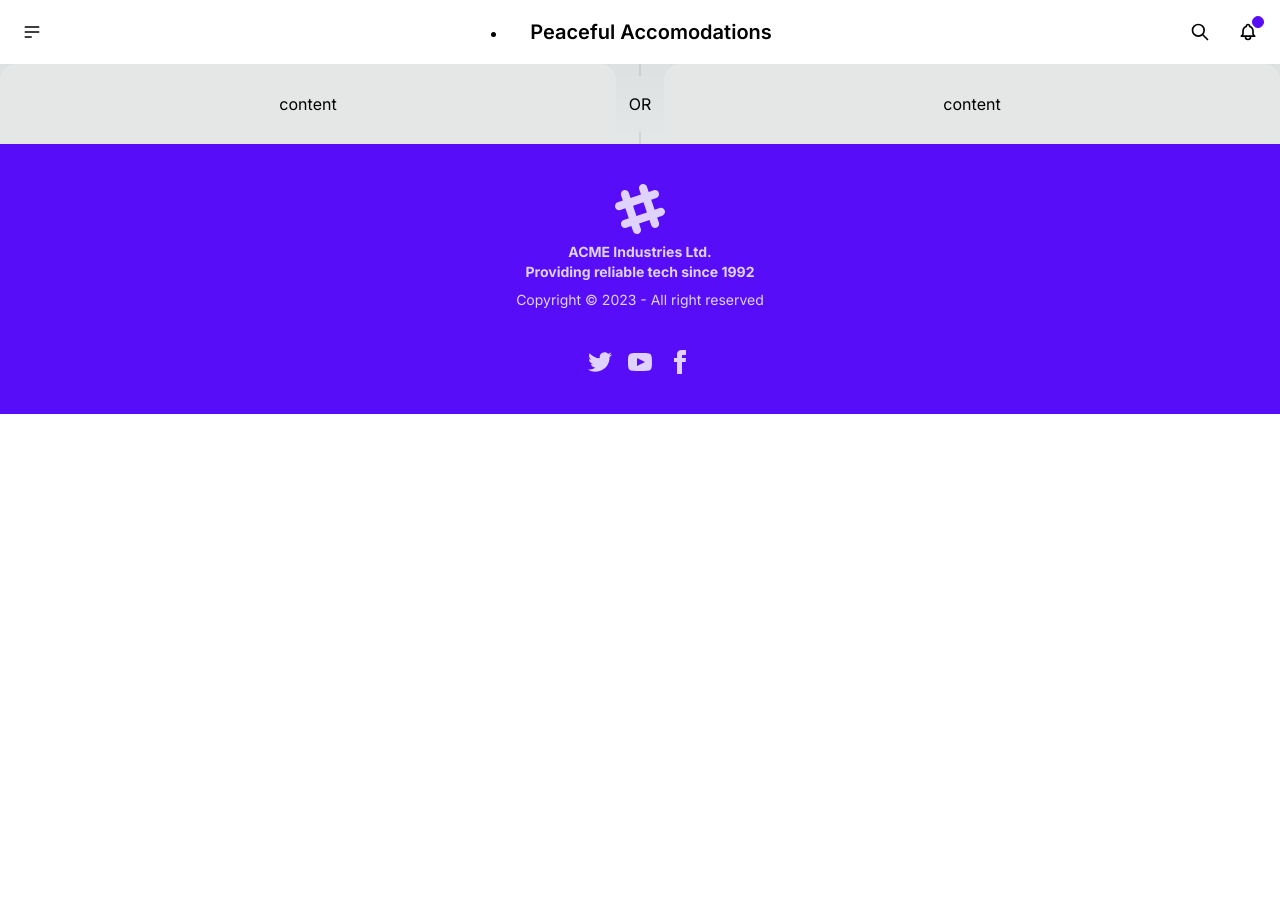
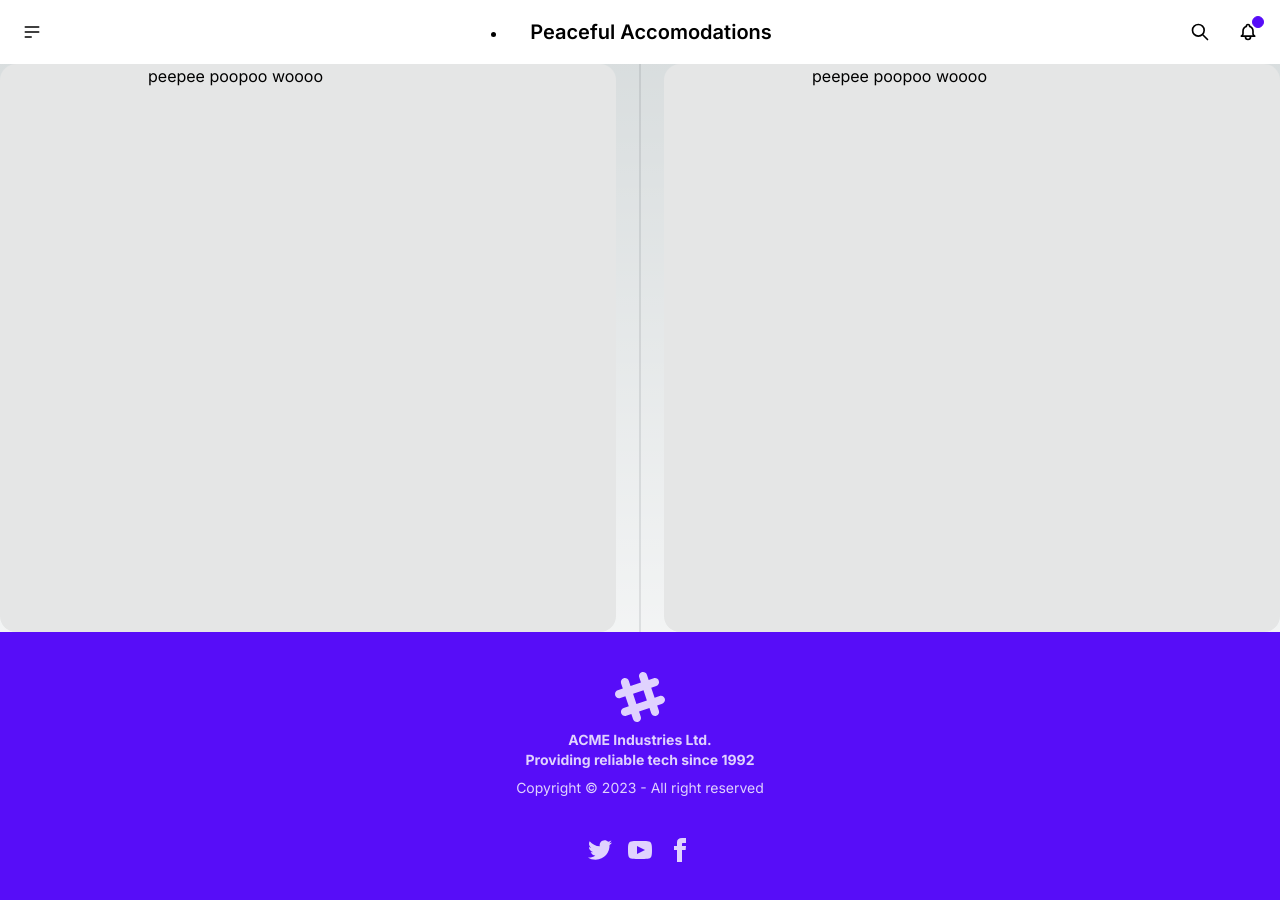
Before and after one commit to terminaltrifecta/PeacefulEscape, a Next.js app: page /property2 in a window 1280 px wide. Before the commit the page ends 800 px from the top, so only its background shows below. Built offline with nearby package versions, Linux system fonts and the light colour scheme.

Commit message:
put antboard in divder 🦍

```diff
--- /dev/null
+++ b/app/components/Artboard/artboard.tsx
@@ -0,0 +1,5 @@
+import React from "react";
+
+export default function Antboard() {
+  return <div className="artboard phone-1">peepee poopoo woooo</div>;
+}
--- a/app/components/divider/divider.tsx
+++ b/app/components/divider/divider.tsx
@@ -1,14 +1,14 @@
 import React from "react";
 
-export default function Divider() {
+export default function Divider({ ContentLeft, ContentRight }: any) {
   return (
     <div className="flex w-full">
-      <div className="grid h-20 flex-grow card bg-base-300 rounded-box place-items-center">
-        content
+      <div className="grid flex-grow card bg-base-300 rounded-box place-items-center">
+        {ContentLeft}
       </div>
-      <div className="divider divider-horizontal">OR</div>
-      <div className="grid h-20 flex-grow card bg-base-300 rounded-box place-items-center">
-        content
+      <div className="divider divider-horizontal"></div>
+      <div className="grid flex-grow card bg-base-300 rounded-box place-items-center">
+        {ContentRight}
       </div>
     </div>
   );
--- a/pages/property2.tsx
+++ b/pages/property2.tsx
@@ -1,9 +1,10 @@
 import Divider from "@/app/components/divider/divider";
+import Antboard from "@/app/components/Artboard/artboard";
 
 export default function Property2() {
   return (
     <>
-      <Divider />
+      <Divider ContentLeft=<Antboard /> ContentRight=<Antboard /> />
     </>
   );
 }
```
